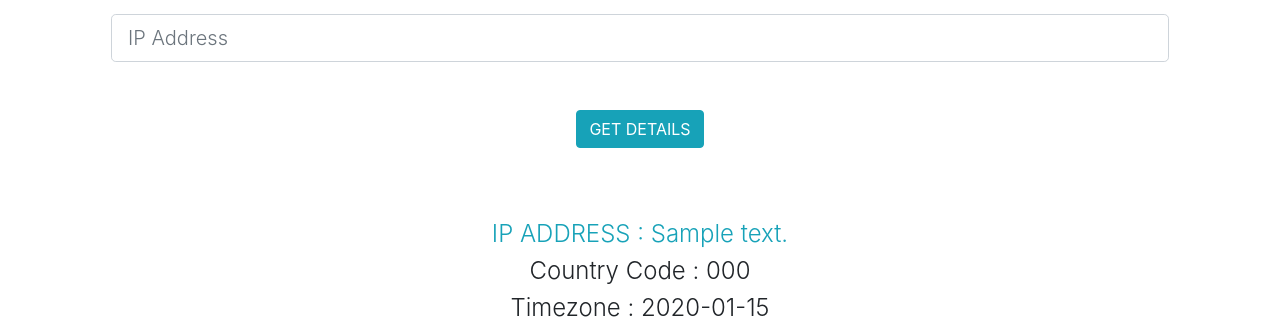
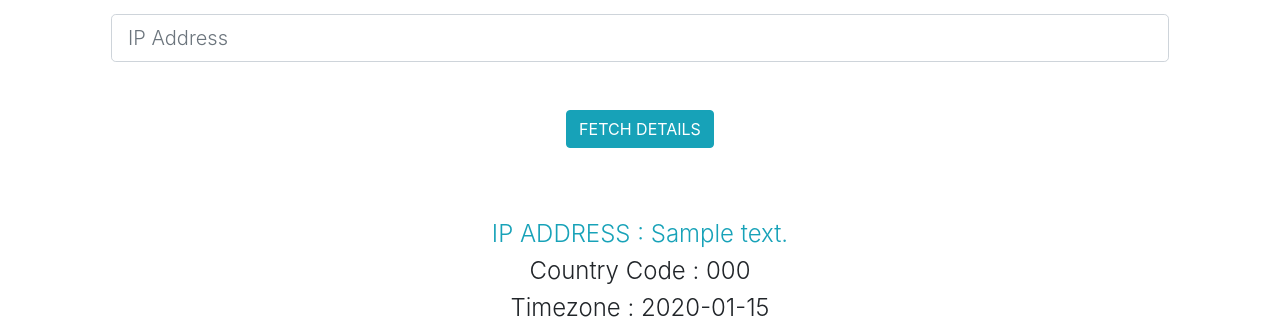
Before and after one commit to pandeyroshan/IP-Locator, a Django app: template Decoder/templates/Decoder/index.html in a window 1280 px wide. Shown: the part 130-451 px from the top of the page. Run offline with Django 3.2, Linux system fonts and the light colour scheme; the template is opened without the code that fills it: most values are stand-ins (such as "Sample title", 1, 10 or a date in 2020); some libraries are stand-ins or nearby versions.

Commit message:
Update index.html

```diff
--- a/Decoder/templates/Decoder/index.html
+++ b/Decoder/templates/Decoder/index.html
@@ -14,7 +14,7 @@
                 <br>
                 <div class="text-center">
                     <br>
-                    <button type="submit" class="btn btn-info">GET DETAILS</button>
+                    <button type="submit" class="btn btn-info">FETCH DETAILS</button>
                 </div>
             </form>
             <br>
```
